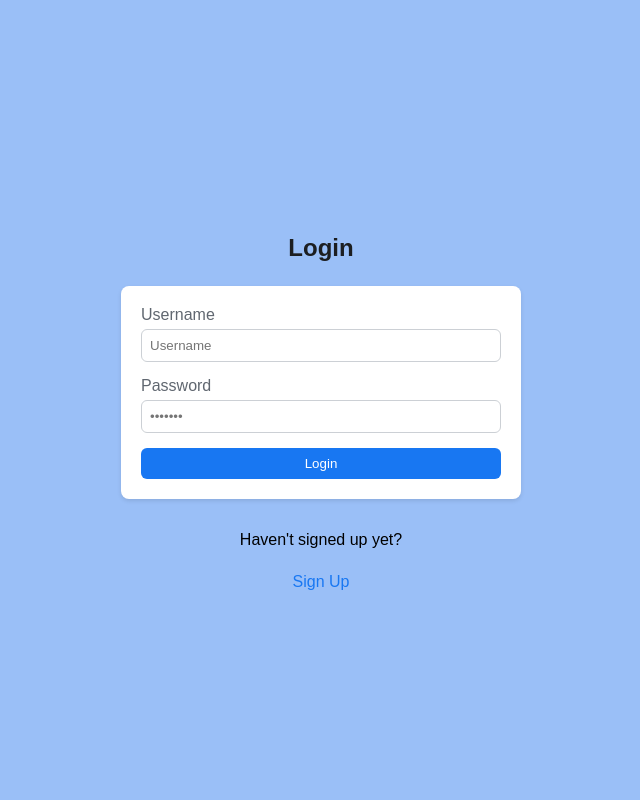
After one commit to Pasindu-Vishmika/Todo-List-App, a Django app: page /api/login/ in a window 1280 px wide. The commit adds this page. Shown: the whole page, without its empty margins (319-959 px from the left). Run offline with Django 5.2, Linux system fonts and the light colour scheme.

Commit message:
intergrate dummy logings

```diff
--- a/API/models.py
+++ b/API/models.py
@@ -1,11 +1,16 @@
 from django.db import models
+from django.contrib.auth.models import User
 
 class Task(models.Model):
+    host = models.ForeignKey(User , on_delete = models.SET_NULL,null =True)
     title = models.CharField(max_length=200)
     description = models.TextField(blank=True, null=True)
     completed = models.BooleanField(default=False)
     created = models.DateTimeField(auto_now_add=True)
     updated = models.DateTimeField(auto_now=True)
 
+    class Meta:
+        ordering = ['-updated', '-created']
+
     def __str__(self):
         return self.title
--- a/API/urls.py
+++ b/API/urls.py
@@ -12,4 +12,9 @@ urlpatterns = [
     path ('task-update/<str:pk>/', views.updateTask, name='task-update'),
     path ('task-delete/<str:pk>/', views.deleteTask, name='task-delete'),
 
+    path ("home/",views.home, name ="home"),
+    path ("login/",views.LogingPage, name ="login"),
+    path ('register/', views.registerUser , name = 'register'),
+    path ("logout/", views.logoutUser , name ='logout'),
+
 ]
--- a/API/views.py
+++ b/API/views.py
@@ -5,7 +5,10 @@ from rest_framework import status
 from .models import Task
 from .serializer import TaskSerializer
 from django.contrib.auth.models import User
-
+from django.contrib.auth import authenticate ,login , logout
+from django.contrib import messages
+from django.contrib.auth.forms import UserCreationForm
+from django.contrib.auth.decorators import login_required
 
 
 @api_view(['GET'])
@@ -75,3 +78,54 @@ def deleteTask (request, pk):
         return Response('Task deleted successfully')
     except Task.DoesNotExist:
         return Response(status=status.HTTP_404_NOT_FOUND)
+
+@login_required(login_url='login')
+def home(request):
+    return render (request , 'frontend/main.html')
+
+def LogingPage(request):
+    page = "login"
+    if request.user.is_authenticated:
+        return redirect ("home")
+
+    if request.method=="POST":
+        username = request.POST.get('username').lower()
+        password = request.POST.get('password')
+
+        try:
+            user = User.objects.get(username=username)
+        except:
+            messages.error(request , "User Not Found")
+
+        user = authenticate(request, username=username , password =password)
+
+        if user is not None :
+            login(request,user)
+            return redirect ('home')
+        else:
+            messages.error(request,"incorrect username or password")
+
+    context = {'page':page}
+    return render (request , "frontend/loging_register.html",context)
+
+def logoutUser(request):
+    logout(request)
+    return redirect ('login')
+
+
+def registerUser(request):
+    if request.user.is_authenticated:
+        return redirect ("home")
+    form = UserCreationForm()
+    context = {'page':'register','form':form}
+
+    if request.method=="POST":
+        form = UserCreationForm(request.POST)
+        if form.is_valid():
+            user = form.save(commit=False)
+            user.username = user.username.lower()
+            user.save()
+            return redirect ('login')
+        else:
+            messages.error(request,"An error has occured during registration")
+    return render (request,'frontend/loging_register.html',context)
--- /dev/null
+++ b/frontend/templates/frontend/loging_register.html
@@ -0,0 +1,39 @@
+{% load static %}
+{% block content %}
+<link rel="stylesheet" href="{% static 'styles/loging.css' %}">
+{% if page == 'login' %}
+    <div class="container">
+        <h3>Login</h3>
+        <form class="form" method="POST" action="">
+            {% csrf_token %}
+            <div class="form-group">
+                <label for="username">Username</label>
+                <input id="username" name="username" type="text" placeholder="Username">
+            </div>
+            <div class="form-group">
+                <label for="password">Password</label>
+                <input id="password" name="password" type="password" placeholder="•••••••">
+            </div>
+            <button class="btn btn--main" type="submit">Login</button>
+        </form>
+        <p>Haven't signed up yet?</p>
+        <a href="{% url 'register' %}" class="btn btn--link">Sign Up</a>
+    </div>
+{% else %}
+    <div class="container">
+        <h3>Sign up</h3>
+        <form class="form" method="POST" action="">
+            {% csrf_token %}
+            {% for field in form %}
+                <div class="form-group">
+                    <label for="{{ field.id_for_label }}">{{ field.label }}</label>
+                    {{ field }}
+                </div>
+            {% endfor %}
+            <button class="btn btn--main" type="submit">Sign Up</button>
+        </form>
+        <p>Already have an account?</p>
+        <a href="{% url 'login' %}" class="btn btn--link">Log In</a>
+    </div>
+{% endif %}
+{% endblock content %}
--- a/frontend/views.py
+++ b/frontend/views.py
@@ -1,5 +1,8 @@
 from django.shortcuts import render
+from django.contrib.auth.decorators import login_required
+from API import urls
 
-# Create your views here.
+
+@login_required(login_url='login')
 def list(request):
     return render(request, 'frontend/main.html')
--- /dev/null
+++ b/static/styles/loging.css
@@ -0,0 +1,77 @@
+/* General reset and basic styling */
+body, html {
+    margin: 0;
+    padding: 0;
+    font-family: Arial, sans-serif;
+    background-color: #9abff7;
+
+}
+
+.container {
+    display: flex;
+    justify-content: center;
+    align-items: center;
+    min-height: 100vh;
+    flex-direction: column;
+}
+
+h3 {
+    color: #1c1e21;
+    font-size: 24px;
+}
+
+.form {
+    background: white;
+    padding: 20px;
+    border-radius: 8px;
+    box-shadow: 0 2px 4px rgba(0, 0, 0, 0.1);
+    width: 100%;
+    max-width: 360px;
+}
+
+.form-group {
+    margin-bottom: 15px;
+}
+
+label {
+    display: block;
+    margin-bottom: 5px;
+    color: #606770;
+}
+
+input[type="text"],
+input[type="password"] {
+    width: 100%;
+    padding: 8px;
+    border: 1px solid #ccd0d5;
+    border-radius: 6px;
+}
+
+button.btn--main {
+    width: 100%;
+    padding: 8px;
+    background-color: #1877f2;
+    color: white;
+    border: none;
+    border-radius: 6px;
+    cursor: pointer;
+}
+
+button.btn--main:hover {
+    background-color: #165e9f;
+}
+
+.btn--link {
+    display: inline-block;
+    margin-top: 8px;
+    color: #1877f2;
+    text-decoration: none;
+}
+
+/* Responsive adjustments */
+@media (max-width: 768px) {
+    .form {
+        width: 90%;
+        padding: 10px;
+    }
+}
--- a/static/styles/style.css
+++ b/static/styles/style.css
@@ -59,7 +59,7 @@ body {
     padding: 10px;
     border: 3px solid #567;
     border-radius: 10px;
-    top: -35px;
+    top: -30px;
     left: 50%;
     font-size: 25px;
     font-weight: 600;
```
Also changed, not shown: API/forms.py (added, +7 -0 lines), frontend/templates/frontend/main.html (+6 -5 lines), API/admin.py (line endings or trailing spaces), API/migrations/0002_alter_task_options_task_host.py (added), db.sqlite3.
